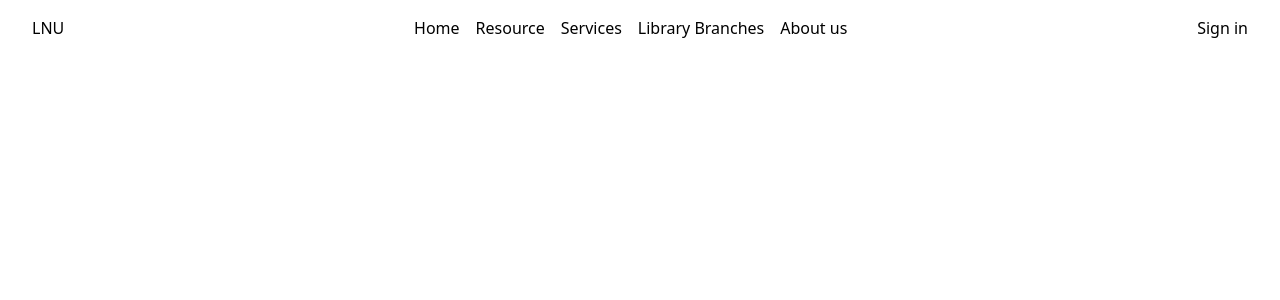
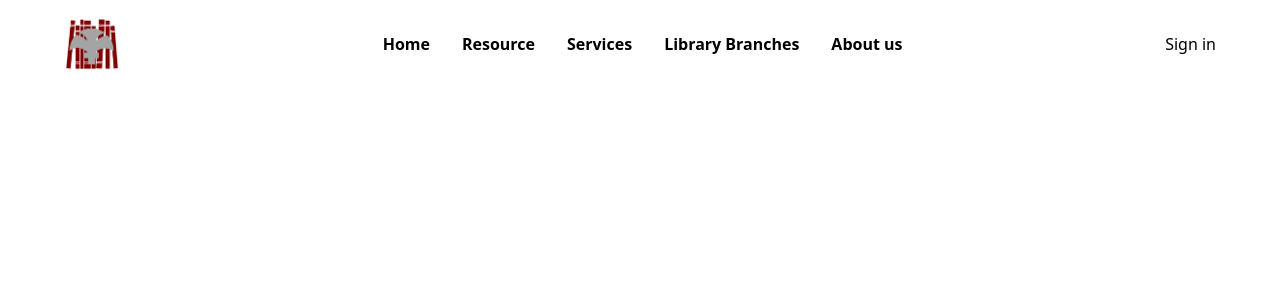
Before and after one commit to Drinisit/lnu-library, a React (Create React App) app: page / in a window 1280 px wide. Shown: the top 300 px of the page. Built offline with nearby package versions, Linux system fonts and the light colour scheme.

Commit message:
Adding logo on navbar

```diff
--- a/package.json
+++ b/package.json
@@ -1,4 +1,5 @@
 {
+  "homepage": "https://drinisit.github.io/lnu-library",
   "name": "lnu-library",
   "version": "0.1.0",
   "private": true,
@@ -13,6 +14,8 @@
   },
   "scripts": {
     "start": "react-scripts start",
+    "predeploy": "npm run build",
+    "deploy": "gh-pages -d build",
     "build": "react-scripts build",
     "test": "react-scripts test",
     "eject": "react-scripts eject"
--- a/src/components/Nav.jsx
+++ b/src/components/Nav.jsx
@@ -1,17 +1,18 @@
 import React from 'react'
+import Logo from '../assets/lib-logo.png'
 
 const Nav = () => {
   return (
-    <div className='w-full py-4 px-8'>
-        <div className='text-md flex justify-between'>
-            <h1>LNU</h1>
+    <div className='w-full py-4 px-16'>
+        <div className='text-md flex justify-between items-center'>
+            <img className='h-14' src={Logo} alt="" />
 
             <ul className='flex'>
-                <li className='px-2'>Home</li>
-                <li className='px-2'>Resource</li>
-                <li className='px-2'>Services</li>
-                <li className='px-2'>Library Branches</li>
-                <li className='px-2'>About us</li>
+                <li className='px-4 font-bold'>Home</li>
+                <li className='px-4 font-bold'>Resource</li>
+                <li className='px-4 font-bold'>Services</li>
+                <li className='px-4 font-bold'>Library Branches</li>
+                <li className='px-4 font-bold'>About us</li>
             </ul>
 
             <button>Sign in</button>
```
Also changed, not shown: src/assets/lib-logo.png (added).
